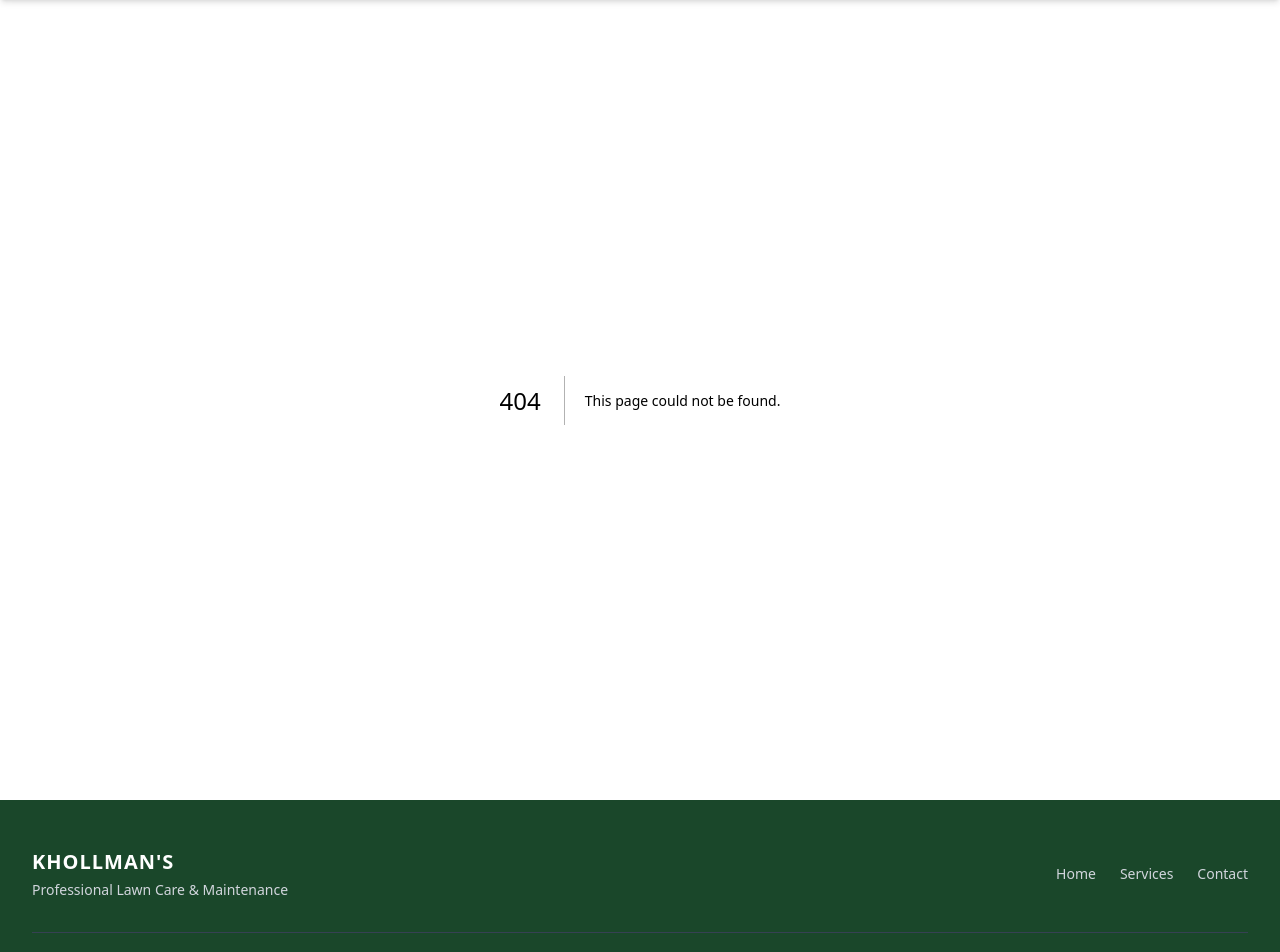
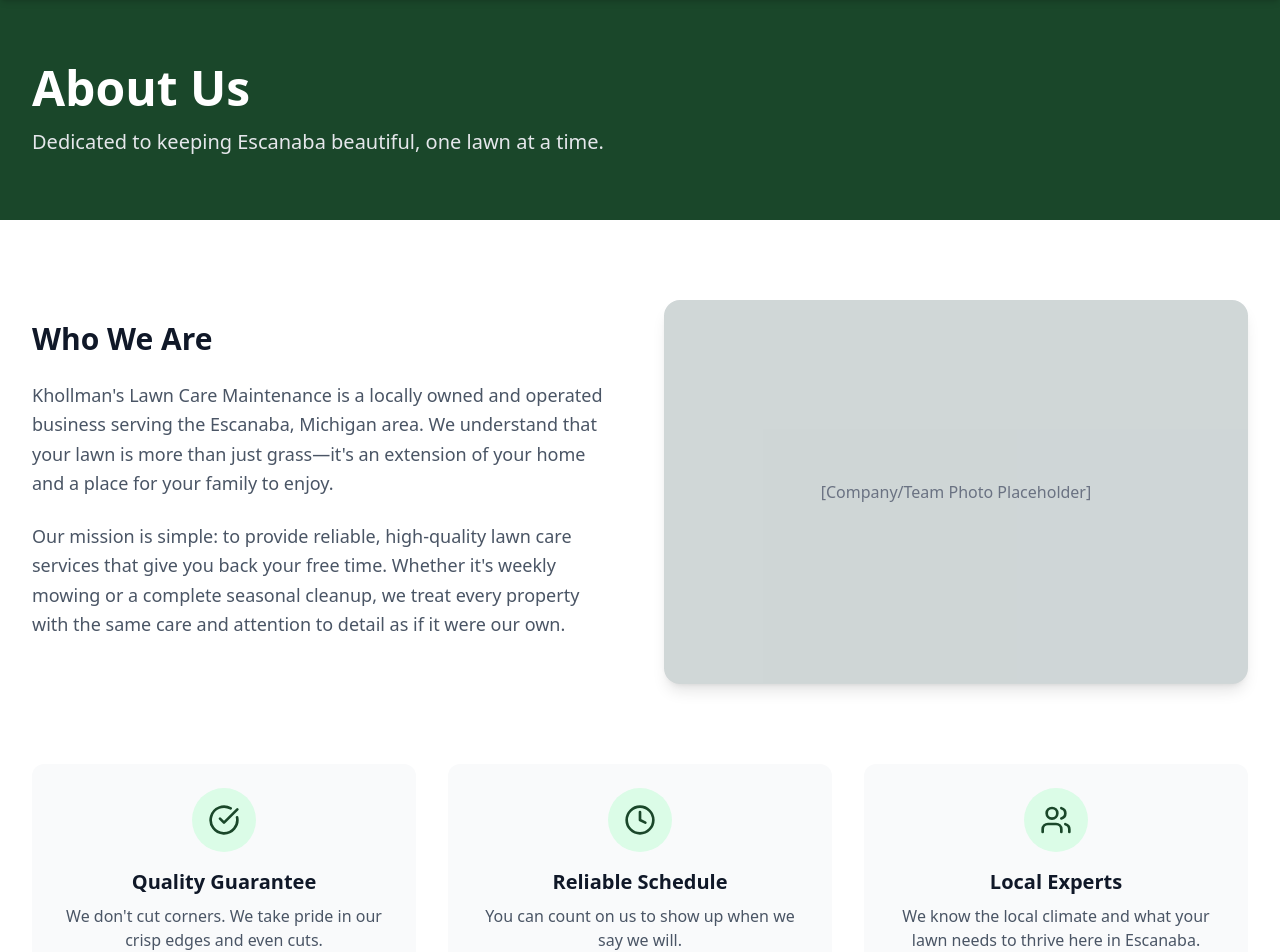
Before and after one commit to vbiondo6/Khollmans-Lawn-Care-Maintenance, a Next.js app: page /about in a window 1280 px wide. Before the commit this address had no page. Shown: the part 80-1032 px from the top of the page. Built offline with nearby package versions, Linux system fonts and the light colour scheme.

Commit message:
Refactor: Convert to multi-page layout

```diff
--- /dev/null
+++ b/app/about/page.tsx
@@ -0,0 +1,71 @@
+import type { Metadata } from "next";
+import { Users, CheckCircle, Clock } from "lucide-react";
+
+export const metadata: Metadata = {
+  title: "About Us | Khollman's Lawn Care Maintenance",
+  description: "Learn more about Khollman's Lawn Care Maintenance, serving Escanaba, MI with pride and precision.",
+};
+
+export default function AboutPage() {
+  return (
+    <main className="min-h-screen bg-background">
+      <div className="bg-primary py-16">
+        <div className="max-w-7xl mx-auto px-4 sm:px-6 lg:px-8">
+          <h1 className="text-4xl font-extrabold text-white sm:text-5xl">About Us</h1>
+          <p className="mt-4 text-xl text-gray-200">Dedicated to keeping Escanaba beautiful, one lawn at a time.</p>
+        </div>
+      </div>
+
+      <section className="py-20 bg-white">
+        <div className="max-w-7xl mx-auto px-4 sm:px-6 lg:px-8">
+          <div className="grid grid-cols-1 lg:grid-cols-2 gap-12 items-center">
+            <div>
+              <h2 className="text-3xl font-bold text-gray-900 mb-6">Who We Are</h2>
+              <p className="text-lg text-gray-600 mb-6 leading-relaxed">
+                Khollman's Lawn Care Maintenance is a locally owned and operated business serving the Escanaba, Michigan area.
+                We understand that your lawn is more than just grass—it's an extension of your home and a place for your family to enjoy.
+              </p>
+              <p className="text-lg text-gray-600 mb-6 leading-relaxed">
+                Our mission is simple: to provide reliable, high-quality lawn care services that give you back your free time.
+                Whether it's weekly mowing or a complete seasonal cleanup, we treat every property with the same care and attention to detail as if it were our own.
+              </p>
+            </div>
+            <div className="relative h-96 bg-gray-200 rounded-2xl overflow-hidden shadow-lg">
+               {/* Placeholder for an actual team or work photo */}
+               <div className="absolute inset-0 bg-primary opacity-10 flex items-center justify-center">
+                  <Users className="h-32 w-32 text-primary opacity-20" />
+               </div>
+               <div className="absolute inset-0 flex items-center justify-center text-gray-500 font-medium">
+                 [Company/Team Photo Placeholder]
+               </div>
+            </div>
+          </div>
+
+          <div className="mt-20 grid grid-cols-1 md:grid-cols-3 gap-8">
+            <div className="text-center p-6 bg-gray-50 rounded-xl">
+              <div className="w-16 h-16 bg-green-100 rounded-full flex items-center justify-center mx-auto mb-4">
+                <CheckCircle className="h-8 w-8 text-primary" />
+              </div>
+              <h3 className="text-xl font-bold text-gray-900 mb-2">Quality Guarantee</h3>
+              <p className="text-gray-600">We don't cut corners. We take pride in our crisp edges and even cuts.</p>
+            </div>
+            <div className="text-center p-6 bg-gray-50 rounded-xl">
+              <div className="w-16 h-16 bg-green-100 rounded-full flex items-center justify-center mx-auto mb-4">
+                <Clock className="h-8 w-8 text-primary" />
+              </div>
+              <h3 className="text-xl font-bold text-gray-900 mb-2">Reliable Schedule</h3>
+              <p className="text-gray-600">You can count on us to show up when we say we will.</p>
+            </div>
+            <div className="text-center p-6 bg-gray-50 rounded-xl">
+              <div className="w-16 h-16 bg-green-100 rounded-full flex items-center justify-center mx-auto mb-4">
+                <Users className="h-8 w-8 text-primary" />
+              </div>
+              <h3 className="text-xl font-bold text-gray-900 mb-2">Local Experts</h3>
+              <p className="text-gray-600">We know the local climate and what your lawn needs to thrive here in Escanaba.</p>
+            </div>
+          </div>
+        </div>
+      </section>
+    </main>
+  );
+}
--- /dev/null
+++ b/app/contact/page.tsx
@@ -0,0 +1,21 @@
+import Contact from "@/components/Contact";
+import type { Metadata } from "next";
+
+export const metadata: Metadata = {
+  title: "Contact Us | Khollman's Lawn Care Maintenance",
+  description: "Get a free quote for your lawn care needs. Serving Escanaba, MI. Call (906) 398-8809.",
+};
+
+export default function ContactPage() {
+  return (
+    <main className="min-h-screen bg-background">
+      <div className="bg-primary py-16">
+        <div className="max-w-7xl mx-auto px-4 sm:px-6 lg:px-8">
+          <h1 className="text-4xl font-extrabold text-white sm:text-5xl">Contact Us</h1>
+          <p className="mt-4 text-xl text-gray-200">We're here to help you get the lawn you deserve.</p>
+        </div>
+      </div>
+      <Contact />
+    </main>
+  );
+}
--- a/app/page.tsx
+++ b/app/page.tsx
@@ -1,13 +1,52 @@
 import Hero from "@/components/Hero";
-import Services from "@/components/Services";
-import Contact from "@/components/Contact";
+import Link from "next/link";
+import { ArrowRight, Star } from "lucide-react";
 
 export default function Home() {
   return (
     <main className="min-h-screen bg-background">
       <Hero />
-      <Services />
-      <Contact />
+
+      {/* Services Teaser */}
+      <section className="py-20 bg-white">
+        <div className="max-w-7xl mx-auto px-4 sm:px-6 lg:px-8 text-center">
+          <h2 className="text-3xl font-extrabold text-primary sm:text-4xl mb-6">Professional Lawn Care Made Simple</h2>
+          <p className="text-xl text-gray-600 max-w-2xl mx-auto mb-10">
+            From weekly mowing to seasonal cleanups, we have the tools and experience to keep your property looking its best.
+          </p>
+          <div className="grid grid-cols-1 md:grid-cols-3 gap-8 mb-12">
+             <div className="p-6 border rounded-xl hover:shadow-lg transition-shadow">
+                <h3 className="text-xl font-bold mb-2">Lawn Mowing</h3>
+                <p className="text-gray-600">Reliable weekly or bi-weekly service.</p>
+             </div>
+             <div className="p-6 border rounded-xl hover:shadow-lg transition-shadow">
+                <h3 className="text-xl font-bold mb-2">Spring/Fall Cleanup</h3>
+                <p className="text-gray-600">Get your yard ready for the season.</p>
+             </div>
+             <div className="p-6 border rounded-xl hover:shadow-lg transition-shadow">
+                <h3 className="text-xl font-bold mb-2">Trimming & Edging</h3>
+                <p className="text-gray-600">The perfect finishing touch.</p>
+             </div>
+          </div>
+          <Link href="/services" className="inline-flex items-center font-bold text-primary hover:text-secondary text-lg">
+            View All Services <ArrowRight className="ml-2 h-5 w-5" />
+          </Link>
+        </div>
+      </section>
+
+      {/* CTA Section */}
+      <section className="py-20 bg-secondary text-white">
+        <div className="max-w-7xl mx-auto px-4 sm:px-6 lg:px-8 text-center">
+          <h2 className="text-3xl font-bold mb-6">Ready to Transform Your Lawn?</h2>
+          <p className="text-xl mb-10 text-gray-100">Contact us today for a free, no-obligation quote.</p>
+          <Link
+            href="/contact"
+            className="inline-flex items-center justify-center px-8 py-3 border border-transparent text-base font-medium rounded-full text-primary bg-white hover:bg-gray-100 transition-colors md:text-lg"
+          >
+            Get a Quote Now
+          </Link>
+        </div>
+      </section>
     </main>
   );
 }
--- /dev/null
+++ b/app/services/page.tsx
@@ -0,0 +1,21 @@
+import Services from "@/components/Services";
+import type { Metadata } from "next";
+
+export const metadata: Metadata = {
+  title: "Services | Khollman's Lawn Care Maintenance",
+  description: "Comprehensive lawn care services including mowing, spring/fall cleanup, trimming, and edging.",
+};
+
+export default function ServicesPage() {
+  return (
+    <main className="min-h-screen bg-background">
+      <div className="bg-primary py-16">
+        <div className="max-w-7xl mx-auto px-4 sm:px-6 lg:px-8">
+          <h1 className="text-4xl font-extrabold text-white sm:text-5xl">Our Services</h1>
+          <p className="mt-4 text-xl text-gray-200">Professional care for every inch of your lawn.</p>
+        </div>
+      </div>
+      <Services />
+    </main>
+  );
+}
--- a/components/Footer.tsx
+++ b/components/Footer.tsx
@@ -1,3 +1,5 @@
+import Link from "next/link";
+
 export default function Footer() {
   return (
     <footer className="bg-primary text-primary-foreground py-12">
@@ -9,9 +11,10 @@
           </div>
 
           <div className="flex space-x-6 text-sm text-gray-300">
-            <a href="#" className="hover:text-white transition-colors">Home</a>
-            <a href="#services" className="hover:text-white transition-colors">Services</a>
-            <a href="#contact" className="hover:text-white transition-colors">Contact</a>
+            <Link href="/" className="hover:text-white transition-colors">Home</Link>
+            <Link href="/services" className="hover:text-white transition-colors">Services</Link>
+            <Link href="/about" className="hover:text-white transition-colors">About</Link>
+            <Link href="/contact" className="hover:text-white transition-colors">Contact</Link>
           </div>
         </div>
 
--- a/components/Hero.tsx
+++ b/components/Hero.tsx
@@ -19,14 +19,14 @@
         </p>
         <div className="flex flex-col sm:flex-row gap-4">
           <Link
-            href="#contact"
+            href="/contact"
             className="inline-flex items-center justify-center px-8 py-3 border border-transparent text-base font-medium rounded-full text-accent-foreground bg-accent hover:bg-yellow-500 transition-colors md:text-lg"
           >
             Get a Free Quote
             <ArrowRight className="ml-2 h-5 w-5" />
           </Link>
           <Link
-            href="#services"
+            href="/services"
             className="inline-flex items-center justify-center px-8 py-3 border-2 border-white text-base font-medium rounded-full text-white hover:bg-white hover:text-primary transition-colors md:text-lg"
           >
             View Services
--- a/components/Navbar.tsx
+++ b/components/Navbar.tsx
@@ -19,9 +19,9 @@
           </div>
           <div className="hidden md:block">
             <div className="ml-10 flex items-baseline space-x-8">
-              <Link href="#services" className="hover:text-accent transition-colors px-3 py-2 rounded-md text-sm font-medium">Services</Link>
-              <Link href="#about" className="hover:text-accent transition-colors px-3 py-2 rounded-md text-sm font-medium">About</Link>
-              <Link href="#contact" className="hover:text-accent transition-colors px-3 py-2 rounded-md text-sm font-medium">Contact</Link>
+              <Link href="/services" className="hover:text-accent transition-colors px-3 py-2 rounded-md text-sm font-medium">Services</Link>
+              <Link href="/about" className="hover:text-accent transition-colors px-3 py-2 rounded-md text-sm font-medium">About</Link>
+              <Link href="/contact" className="hover:text-accent transition-colors px-3 py-2 rounded-md text-sm font-medium">Contact</Link>
               <Link href="tel:9063988809" className="bg-accent text-accent-foreground hover:bg-yellow-500 px-4 py-2 rounded-full font-bold transition-colors flex items-center gap-2">
                 <Phone size={16} />
                 (906) 398-8809
@@ -43,9 +43,9 @@
       {isOpen && (
         <div className="md:hidden bg-secondary">
           <div className="px-2 pt-2 pb-3 space-y-1 sm:px-3">
-            <Link href="#services" className="block px-3 py-2 rounded-md text-base font-medium hover:bg-primary" onClick={() => setIsOpen(false)}>Services</Link>
-            <Link href="#about" className="block px-3 py-2 rounded-md text-base font-medium hover:bg-primary" onClick={() => setIsOpen(false)}>About</Link>
-            <Link href="#contact" className="block px-3 py-2 rounded-md text-base font-medium hover:bg-primary" onClick={() => setIsOpen(false)}>Contact</Link>
+            <Link href="/services" className="block px-3 py-2 rounded-md text-base font-medium hover:bg-primary" onClick={() => setIsOpen(false)}>Services</Link>
+            <Link href="/about" className="block px-3 py-2 rounded-md text-base font-medium hover:bg-primary" onClick={() => setIsOpen(false)}>About</Link>
+            <Link href="/contact" className="block px-3 py-2 rounded-md text-base font-medium hover:bg-primary" onClick={() => setIsOpen(false)}>Contact</Link>
              <Link href="tel:9063988809" className="block px-3 py-2 rounded-md text-base font-medium hover:bg-primary font-bold text-accent" onClick={() => setIsOpen(false)}>Call Now</Link>
           </div>
         </div>
```
